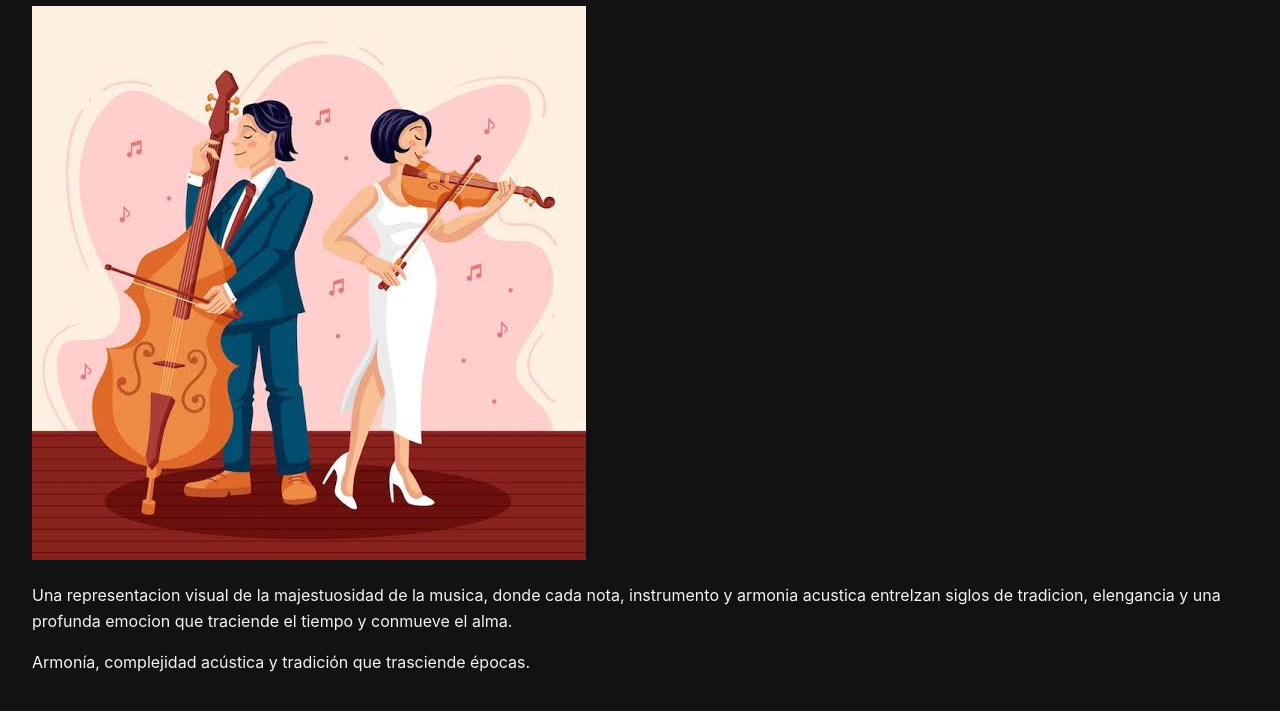
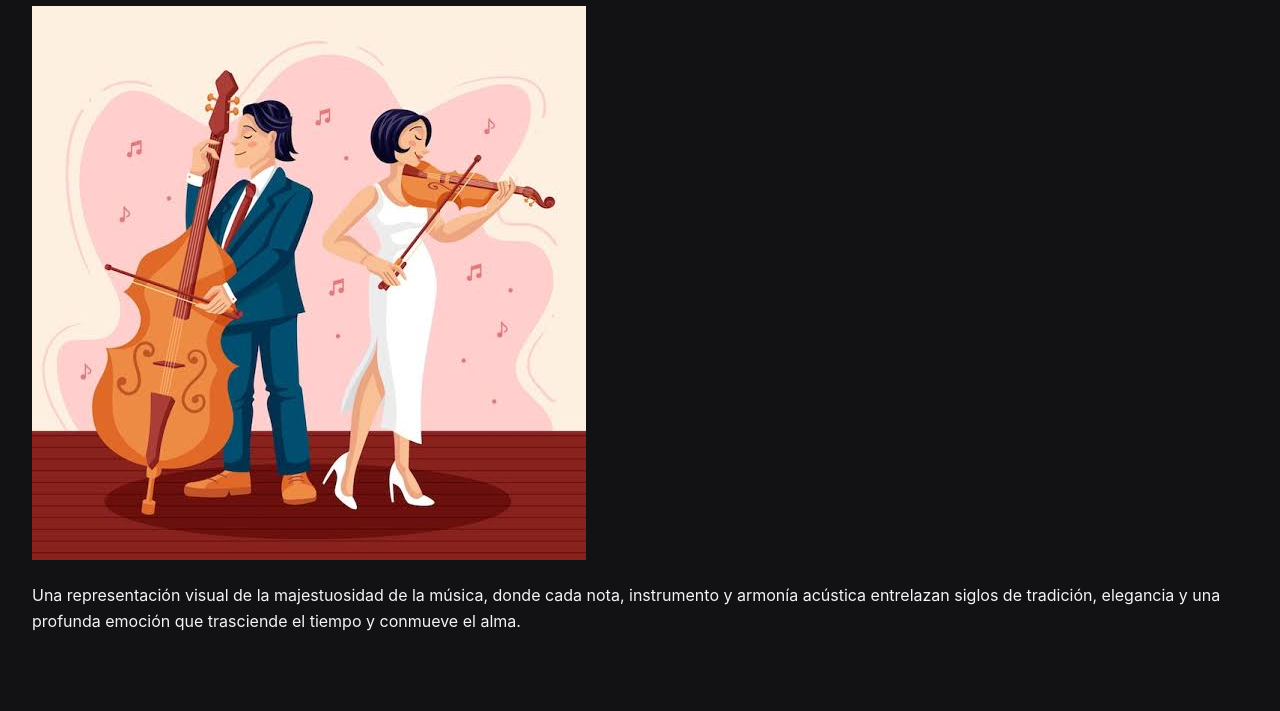
Before and after one commit to echavarriajuanjose08-bot/Eco-Creativo, a plain HTML site: page clasica.html in a window 1280 px wide. Shown: the part 227-938 px from the top of the page. Drawn offline with Linux system fonts and the light colour scheme.

Commit message:
Update clasica.html

```diff
--- a/clasica.html
+++ b/clasica.html
@@ -12,9 +12,8 @@
     </header>
     <main>
         <h1>Música Clásica</h1>
-        <img src="images2.jpg" alt="Representacion de la musica clasica">
-            <p>Una representacion visual de la majestuosidad de la musica, donde cada nota, instrumento y armonia acustica entrelzan siglos de tradicion, elengancia y una profunda emocion que traciende el tiempo y conmueve el alma.</p>
-        <p>Armonía, complejidad acústica y tradición que trasciende épocas.</p>
+        <img src="images2.jpg" alt="Representación de la majestuosidad de la música clásica">
+        <p>Una representación visual de la majestuosidad de la música, donde cada nota, instrumento y armonía acústica entrelazan siglos de tradición, elegancia y una profunda emoción que trasciende el tiempo y conmueve el alma.</p>
     </main>
 </body>
 </html>
```
